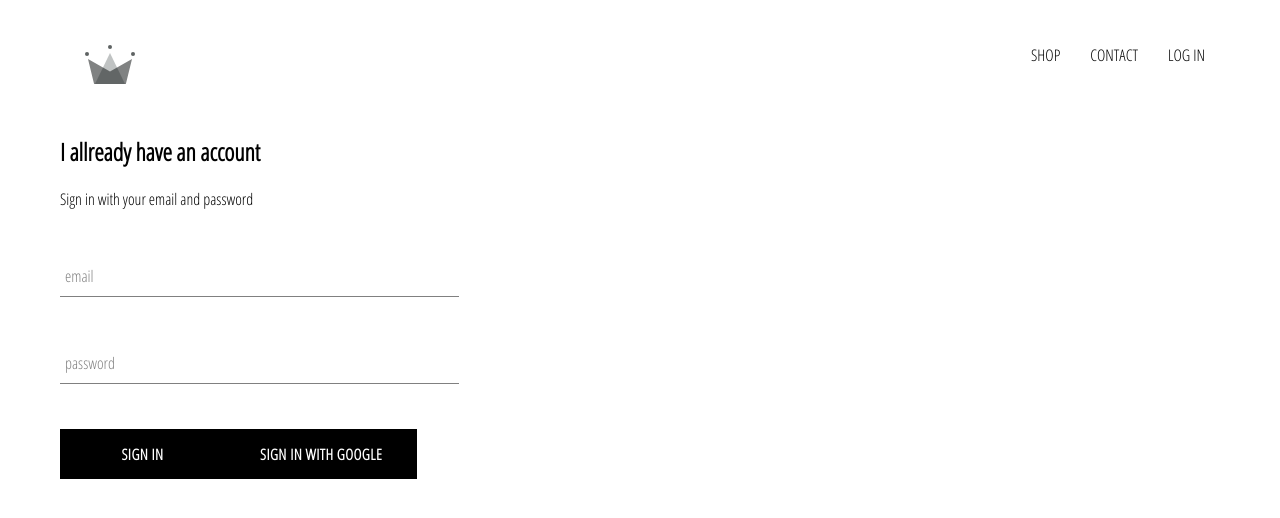
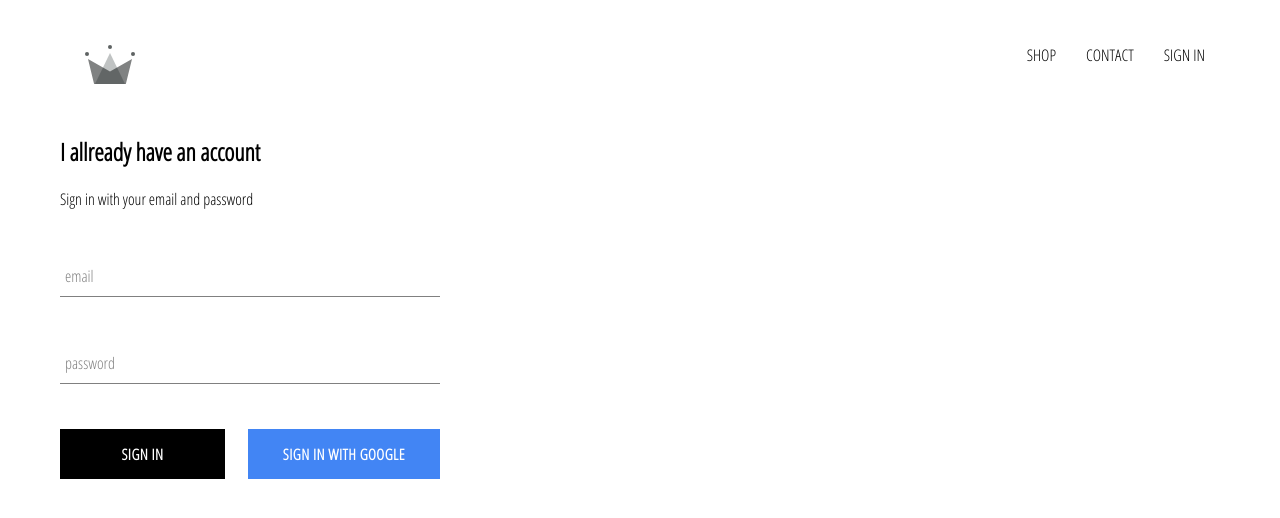
Before and after one commit to ClumsyPenguin/crown-clothing, a React (Create React App) app: page /login in a window 1280 px wide. Shown: the top 518 px of the page. Built offline with nearby package versions, Linux system fonts and the light colour scheme; no server answers.

Commit message:
styling sign in component

```diff
--- a/src/App.css
+++ b/src/App.css
@@ -7,3 +7,7 @@
   text-decoration: none;
   color: black;
 }
+
+*{
+  box-sizing: border-box;
+}
--- a/src/App.js
+++ b/src/App.js
@@ -6,18 +6,40 @@
 import ShopPage from './pages/shoppage/shoppage.component';
 import Header from './components/header/header.component';
 import SignInPage from './pages/signinpage/signinpage.component';
+import {auth } from './firebase/firebase.utils'
+class App extends React.Component{
+  constructor(){
+    super();
 
-function App() {
-  return (
+    this.state = {
+      currentUser: null
+    }
+  }
+
+  unsubscribeFromAuth = null
+
+  componentDidMount(){
+    this.unsubscribeFromAuth = auth.onAuthStateChanged(user => {
+      this.setState({currentUser: user});
+    } );
+  }
+
+  componentWillUnmount(){
+    this.unsubscribeFromAuth();
+  }
+
+  render(){
+    return(
     <div>
-      <Header/>
+      <Header currentUser={this.state.currentUser} />
       <Switch>
         <Route exact path="/" component={HomePage} />
         <Route path="/shop" component={ShopPage} />
         <Route path="/login" component={SignInPage}/>
       </Switch>
     </div>
-  );
+    );
+  }
 }
 
 export default App;
--- a/src/components/custom-button/custom-button.component.jsx
+++ b/src/components/custom-button/custom-button.component.jsx
@@ -2,8 +2,8 @@
 
 import './custom-button.styles.scss';
 
-const CustomButton = ({children, ...otherProps}) => (
-    <button className='custom-button' {...otherProps}>
+const CustomButton = ({children, isGoogleSignIn,...otherProps}) => (
+    <button className={`${isGoogleSignIn ? 'google-sign-in' : ''} custom-button`} {...otherProps}>
     {children}
     </button>
 )
--- a/src/components/custom-button/custom-button.styles.scss
+++ b/src/components/custom-button/custom-button.styles.scss
@@ -19,4 +19,13 @@
     color: black;
     border: 1px solid black;
   }
+
+  &.google-sign-in{
+    background-color: #4285f4;
+    color: white;
+    &:hover{
+      background-color: #357ae8;
+      border: none;
+    }
+  }
 }
--- a/src/components/header/header.component.jsx
+++ b/src/components/header/header.component.jsx
@@ -4,7 +4,9 @@
 import { ReactComponent as Logo} from '../../assets/crown.svg'
 import './header.styles.scss'
 
-const Header = () => (
+import {auth} from '../../firebase/firebase.utils.js';
+
+const Header = ({currentUser}) => (
   <div className="header">
     <Link className="logo-container" to="/">
       <Logo className="logo" />
@@ -16,9 +18,14 @@
       <Link className="option" to="/contact">
         CONTACT
       </Link>
-      <Link className="option" to="/login">
-        LOG IN
-      </Link>
+      {
+        currentUser ?
+        <div className='option' onClick={() => auth.signOut()}>SIGN OUT</div>
+        :
+        <Link className="option" to="/login">
+          SIGN IN
+        </Link>
+      }
     </div>
   </div>
 );
--- a/src/components/header/header.styles.scss
+++ b/src/components/header/header.styles.scss
@@ -20,6 +20,7 @@
 
     .option {
       padding: 10px 15px;
+      cursor: pointer;
     }
   }
 }
--- a/src/components/sign-in/sign-in.component.jsx
+++ b/src/components/sign-in/sign-in.component.jsx
@@ -52,8 +52,12 @@
                 required
                 label="password"
               />
-              <CustomButton type="submit">Sign In</CustomButton>
-              <CustomButton onClick={signInWithGoogle} >Sign In With Google</CustomButton>
+              <div className='buttons'>
+                <CustomButton type="submit">Sign In</CustomButton>
+                <CustomButton onClick={signInWithGoogle} isGoogleSignIn>
+                  Sign In With Google
+                </CustomButton>
+              </div>
             </form>
           </div>
         );
--- a/src/components/sign-in/sign-in.styles.scss
+++ b/src/components/sign-in/sign-in.styles.scss
@@ -1,7 +1,12 @@
 .sign-in{
-    width: 30vw;
+    width: 380px;
     display: flex;
     flex-direction: column;
+
+    .buttons{
+        display: flex;
+        justify-content: space-between;
+    }
 
     .title{
         margin: 10px 0;
```
